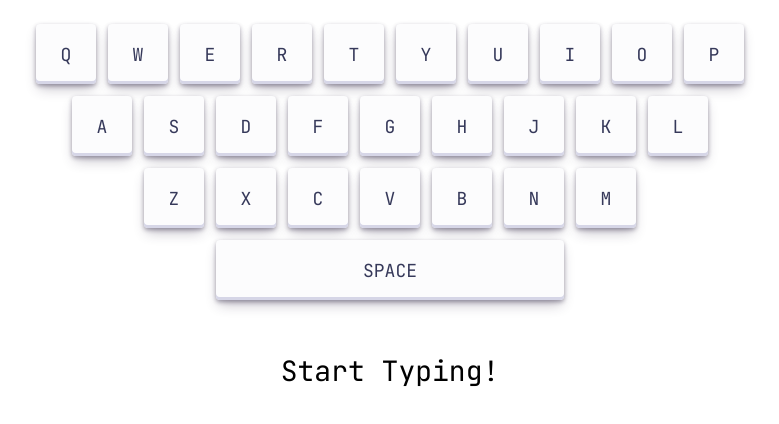
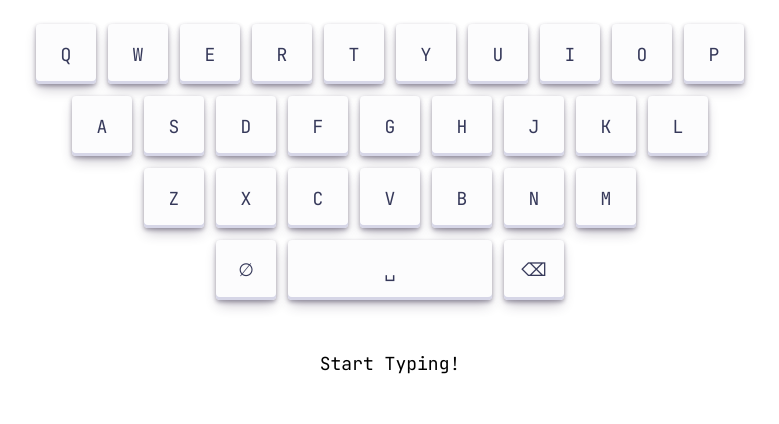
Before and after one commit to Frequency21/morse, an Angular app: page / in a window 1280 px wide. Shown: the top 424 px of the page, without its empty margins (250-1029 px from the left). Built offline with nearby package versions, Linux system fonts and the light colour scheme.

Commit message:
adds clear and backspace

```diff
--- a/src/app/app.component.html
+++ b/src/app/app.component.html
@@ -3,12 +3,9 @@
     <div class="row" *ngFor="let row of keyboardRows">
       @for (btn of row; track btn) {
         <button
-          #button
+          tabindex="-1"
           [attr.data-letter]="btn"
-          (pointerdown)="onPointerDown(button)"
-          (mouseleave)="onPointerCancel(button)"
-          (pointercancel)="onPointerCancel(button)"
-          (pointerup)="onPointerUp(button, btn)"
+          (click)="onClick(btn, $event)"
           (contextmenu)="(false)"
         >
           {{ btn | uppercase }}
@@ -25,7 +22,5 @@
     [activeMorseCode]="activeMorseCode"
   ></app-sentence>
 } @else {
-  <p appReveal class="start-typing">Start Typing!</p>
+  <p *ngIf="isBrowser" appReveal class="start-typing">Start Typing!</p>
 }
-
-<router-outlet />
--- a/src/app/app.component.scss
+++ b/src/app/app.component.scss
@@ -45,6 +45,7 @@ button {
     transform: translateY(-2px);
   }
 
+  &:active,
   &.pressed {
     box-shadow: #D6D6E7 0 3px 7px inset;
     transform: translateY(2px);
@@ -104,16 +105,22 @@ button {
   &:nth-child(4) {
     margin-left: math.div(5 * $grid-size-sm, 2);
 
-    >* {
-      width: 4 * $grid-size-sm + $button-size-sm;
+
+    >*:nth-child(2) {
+      width: 2 * $grid-size-sm + $button-size-sm;
       height: $button-size-sm;
+    }
+
+    >*:nth-child(1),
+    >*:nth-child(3) {
+      font-family: initial;
     }
 
     @include media.desktop() {
       margin-left: math.div(5 * $grid-size-lg, 2);
 
-      >* {
-        width: 4 * $grid-size-lg + $button-size-lg;
+      >*:nth-child(2) {
+        width: 2 * $grid-size-lg + $button-size-lg;
         height: $button-size-lg;
       }
     }
@@ -124,6 +131,10 @@ button {
 .start-typing {
   text-align: center;
   font-family: "JetBrains Mono", monospace;
-  font-size: 28px;
-  margin: 1em;
+  margin-top: 28px;
+  font-size: $font-size-sm;
+
+  @include media.desktop {
+    font-size: $font-size-lg;
+  }
 }
--- a/src/app/app.component.ts
+++ b/src/app/app.component.ts
@@ -1,6 +1,5 @@
-import { CommonModule, DOCUMENT } from '@angular/common';
-import { Component, inject, OnInit } from '@angular/core';
-import { RouterOutlet } from '@angular/router';
+import { CommonModule, DOCUMENT, isPlatformBrowser } from '@angular/common';
+import { Component, Inject, inject, OnInit, PLATFORM_ID } from '@angular/core';
 import {
   concatMap,
   delay,
@@ -9,16 +8,21 @@ import {
   map,
   of,
   ReplaySubject,
+  Subject,
+  switchMap,
+  takeUntil,
   tap,
 } from 'rxjs';
-import { MORSE_TABLE, SPACE } from './app.constants';
+import { BACK_SPACE, CLEAR, MORSE_TABLE, SPACE } from './app.constants';
 import { AudioService } from './audio.service';
 import { RevealDirective } from './reveal.directive';
 import { Letter, SentenceComponent } from './sentence/sentence.component';
 
+type DeletableLetter = Letter & { delete$: ReplaySubject<void> };
+
 @Component({
   selector: 'app-root',
-  imports: [RouterOutlet, CommonModule, SentenceComponent, RevealDirective],
+  imports: [CommonModule, SentenceComponent, RevealDirective],
   templateUrl: './app.component.html',
   styleUrl: './app.component.scss',
   host: {
@@ -27,7 +31,8 @@ import { Letter, SentenceComponent } from './sentence/sentence.component';
   },
 })
 export class AppComponent implements OnInit {
-  letters: Letter[] = [];
+  isBrowser: boolean;
+  letters: DeletableLetter[] = [];
   activeLetter = 0;
   activeMorseCode = 0;
   private audioService = inject(AudioService);
@@ -37,11 +42,18 @@ export class AppComponent implements OnInit {
   private pause = 1000;
   private letterPause = 3 * this.pause;
 
-  letter$ = new ReplaySubject<string>();
-  morse$ = this.letter$.pipe(
-    map((char, id) => [char, MORSE_TABLE.get(char)!, id] as const),
-    tap(([char, morseCode, id]) => this.letters.push({ id, char, morseCode })),
-    concatMap(([char, morseCode]) => {
+  letter$ = new Subject<string>();
+  clear$ = new Subject<void>();
+  morse$ = () =>
+    this.letter$.pipe(
+      map((char, id) => {
+        const delete$ = new ReplaySubject<void>();
+        return [char, MORSE_TABLE.get(char)!, id, delete$] as const;
+      }),
+      tap(([char, morseCode, id, delete$]) => {
+        this.letters.push({ id, char, morseCode, delete$ });
+      }),
+      concatMap(([char, morseCode, _id, delete$]) => {
         const lastIndex = morseCode.length - 1;
         return from(
           morseCode
@@ -61,6 +73,10 @@ export class AppComponent implements OnInit {
               tap(() => this.audioService.stop()),
               delay(isLast ? 0 : this.pause),
               tap(() => ++this.activeMorseCode),
+              finalize(() => {
+                this.audioService.stop();
+              }),
+              takeUntil(delete$),
             ),
           ),
           delay(this.letterPause),
@@ -70,41 +86,76 @@ export class AppComponent implements OnInit {
           }),
         );
       }),
+      takeUntil(this.clear$),
     );
 
   keyboardRows = [
     'qwertyuiop'.split(''),
     'asdfghjkl'.split(''),
     'zxcvbnm'.split(''),
-    ['space'],
+    [CLEAR, SPACE, BACK_SPACE],
   ];
 
-  ngOnInit(): void {
-    this.morse$.subscribe();
+  constructor(@Inject(PLATFORM_ID) platformId: Object) {
+    this.isBrowser = isPlatformBrowser(platformId);
   }
 
-  onPointerDown(button: HTMLButtonElement) {
-    button.classList.add('pressed');
+  ngOnInit(): void {
+    this.morse$().subscribe();
+    this.clear$.pipe(switchMap(() => this.morse$())).subscribe();
   }
 
-  onPointerCancel(button: HTMLButtonElement) {
-    button.classList.remove('pressed');
+  clearLetters(): void {
+    this.letters = [];
+    this.activeLetter = -1;
+    this.activeMorseCode = 0;
+    this.clear$.next();
   }
 
-  onPointerUp(button: HTMLButtonElement, key: string) {
+  deleteLetter(): void {
+    if (this.letters.length === 0) {
+      return;
+    }
+
+    const last = this.letters[this.letters.length - 1];
+    if (last.id <= this.activeLetter) {
+      return;
+    }
+
+    const { delete$ } = this.letters.pop()!;
+    delete$.next();
+    delete$.complete();
+  }
+
+  onClick(key: string, event: Event): void {
+    (event.target as HTMLElement)?.blur();
     if (key === 'space') {
       key = SPACE;
+    } else if (key === CLEAR) {
+      return this.clearLetters();
+    } else if (key === BACK_SPACE) {
+      return this.deleteLetter();
     }
     this.letter$.next(key);
-    button.classList.remove('pressed');
   }
 
-  private keyboardEventToChar(event: KeyboardEvent): string {
+  private keyboardEventToChar(
+    event: KeyboardEvent,
+    permitModifierKeys = true,
+  ): string {
+    if (event.repeat) return '';
+    if (event.key === 'Backspace') return BACK_SPACE;
+    if (event.key === 'C') return CLEAR;
     if (event.key.length !== 1) return '';
+    if (
+      permitModifierKeys &&
+      (event.shiftKey || event.ctrlKey || event.altKey)
+    ) {
+      return '';
+    }
     let key = event.key.toLowerCase();
     const charCode = key.charCodeAt(0);
 
-    // replace spaces to underlines
     if (charCode === 32) {
       key = SPACE;
     } else if (charCode < 97 || charCode > 122) return '';
@@ -113,12 +164,16 @@ export class AppComponent implements OnInit {
   }
 
   onKeyboardUp(event: KeyboardEvent) {
-    const key = this.keyboardEventToChar(event);
+    const key = this.keyboardEventToChar(event, false);
     if (!key) return;
     this.document
       .querySelector(`[data-letter=${key}]`)
       ?.classList.remove('pressed');
-    this.letter$.next(key);
+    if (key === 'c') {
+      this.document
+        .querySelector(`[data-letter=${CLEAR}]`)
+        ?.classList.remove('pressed');
+    }
   }
 
   onKeyboardDown(event: KeyboardEvent) {
@@ -127,5 +182,12 @@ export class AppComponent implements OnInit {
     this.document
       .querySelector(`[data-letter=${key}]`)
       ?.classList.add('pressed');
+    if (key === BACK_SPACE) {
+      return this.deleteLetter();
+    }
+    if (key === CLEAR) {
+      return this.clearLetters();
+    }
+    this.letter$.next(key);
   }
 }
--- a/src/app/app.constants.ts
+++ b/src/app/app.constants.ts
@@ -1,4 +1,6 @@
 export const SPACE = '␣';
+export const BACK_SPACE = '⌫';
+export const CLEAR = '∅';
 
 export const MORSE_TABLE = new Map<string, string>([
   ['a', '.-'],
--- a/src/app/sentence/sentence.component.scss
+++ b/src/app/sentence/sentence.component.scss
@@ -1,16 +1,11 @@
 @use 'media';
 
 :host {
-
   display: flex;
   flex-flow: row wrap;
   justify-content: center;
   margin: 28px auto;
-  gap: 28px 0;
-
-  @include media.desktop {
-    max-width: 720px;
-  }
+  row-gap: 14px;
 }
 
 .letter {
```
Lines whose indentation alone changed are shown as unchanged.
